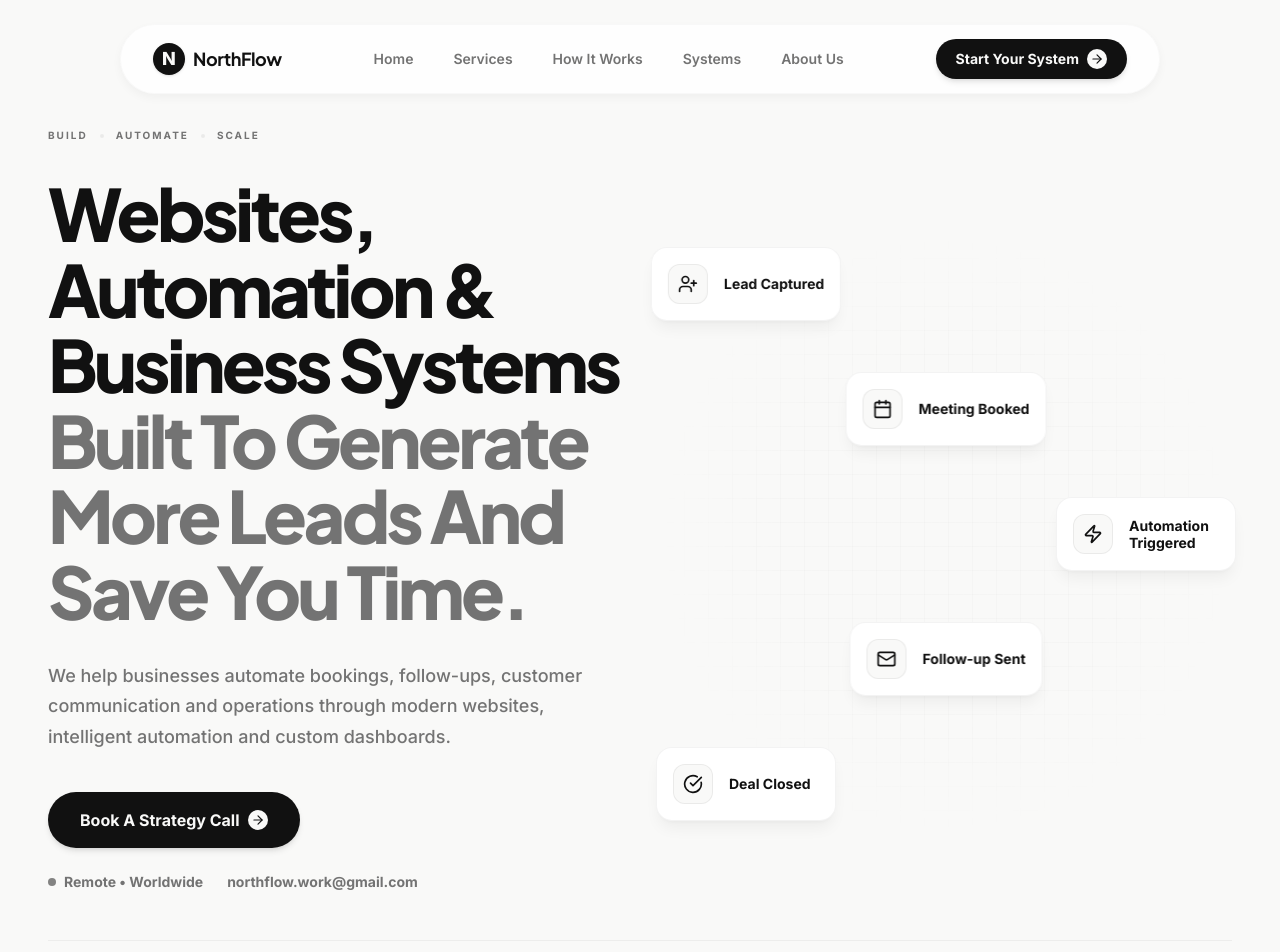
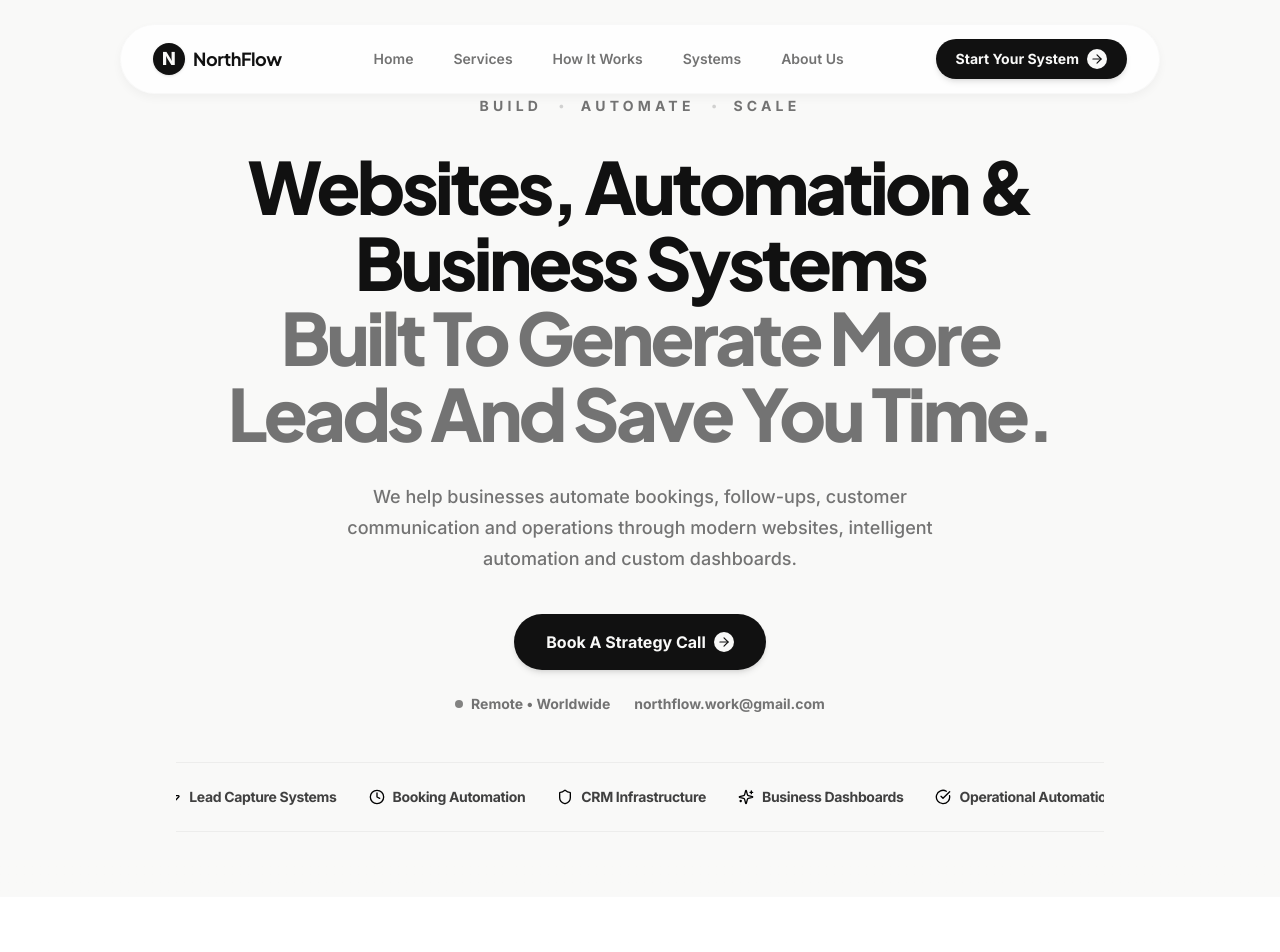
Before and after one commit to ravisharma-09/northflow, a Next.js app: page / in a window 1280 px wide. Shown: the top 952 px of the page. Built offline with nearby package versions, Linux system fonts and the light colour scheme.

Commit message:
style: center hero, remove floating image, and fix typography

```diff
--- a/src/components/Hero/Hero.tsx
+++ b/src/components/Hero/Hero.tsx
@@ -117,7 +117,7 @@ export default function Hero() {
   ];
 
   return (
-    <section ref={containerRef} id="home" className="relative min-h-screen pt-32 pb-16 flex flex-col justify-between overflow-x-clip">
+    <section ref={containerRef} id="home" className="relative pt-24 pb-16 flex flex-col justify-center overflow-x-clip min-h-[90vh]">
       {/* Background with fading grid and soft glow */}
       <div className="hero-bg absolute inset-0 opacity-0 z-0 pointer-events-none">
         <div className="absolute inset-0 grid-floor bg-[linear-gradient(to_right,#80808012_1px,transparent_1px),linear-gradient(to_bottom,#80808012_1px,transparent_1px)] bg-[size:24px_24px] [mask-image:radial-gradient(ellipse_60%_50%_at_50%_0%,#000_70%,transparent_100%)] opacity-[0.03]" />
@@ -126,33 +126,30 @@ export default function Hero() {
       </div>
 
       {/* Main Content */}
-      <div className="w-full max-w-7xl mx-auto px-6 md:px-12 flex-1 grid grid-cols-1 lg:grid-cols-12 gap-16 lg:gap-10 items-center z-10 relative">
+      <div className="w-full max-w-5xl mx-auto px-6 md:px-12 flex flex-col items-center text-center z-10 relative">
 
-        {/* Left Side: Headlines and CTAs */}
-        <div className="lg:col-span-6 flex flex-col justify-center text-left">
-
-          <div className="hero-headline flex items-center gap-3 mb-8">
-            <span className="text-[10px] font-bold tracking-[0.2em] uppercase text-muted">Build</span>
-            <span className="w-1 h-1 rounded-full bg-border"></span>
-            <span className="text-[10px] font-bold tracking-[0.2em] uppercase text-muted">Automate</span>
-            <span className="w-1 h-1 rounded-full bg-border"></span>
-            <span className="text-[10px] font-bold tracking-[0.2em] uppercase text-muted">Scale</span>
-          </div>
+        <div className="hero-headline flex items-center justify-center gap-4 mb-8">
+          <span className="text-sm font-bold tracking-[0.3em] uppercase text-muted">Build</span>
+          <span className="text-muted/30 text-xs">•</span>
+          <span className="text-sm font-bold tracking-[0.3em] uppercase text-muted">Automate</span>
+          <span className="text-muted/30 text-xs">•</span>
+          <span className="text-sm font-bold tracking-[0.3em] uppercase text-muted">Scale</span>
+        </div>
 
           {/* Heading */}
-          <h1 className="hero-headline text-5xl sm:text-6xl lg:text-7xl font-display font-black tracking-tighter leading-[1.05] text-foreground mb-8 max-w-[800px]">
-            Websites, Automation & Business Systems <br />
+          <h1 className="hero-headline text-5xl sm:text-6xl lg:text-7xl font-display font-black tracking-tighter leading-[1.05] text-foreground mb-8 max-w-[900px]">
+            Websites, Automation & Business Systems <br className="hidden md:block" />
             <span className="text-muted">Built To Generate More Leads And Save You Time.</span>
           </h1>
 
           {/* Subtext */}
-          <p className="hero-paragraph text-base sm:text-lg text-muted font-medium max-w-[600px] leading-[1.7] mb-10">
+          <p className="hero-paragraph text-base sm:text-lg text-muted font-medium max-w-[640px] leading-[1.7] mb-10">
             We help businesses automate bookings, follow-ups, customer communication and operations through modern websites, intelligent automation and custom dashboards.
           </p>
 
           {/* Call To Actions */}
-          <div className="flex flex-col gap-6 mb-12">
-            <div className="flex flex-wrap items-center gap-4">
+          <div className="flex flex-col items-center gap-6 mb-12">
+            <div className="flex flex-wrap items-center justify-center gap-4">
               <a
                 href="#cta"
                 className="hero-button flex items-center gap-2 px-8 py-4 rounded-full bg-foreground text-background font-bold text-base hover:scale-[1.03] transition-transform duration-300 shadow-md group outline-none"
@@ -176,18 +173,11 @@ export default function Hero() {
             </div>
           </div>
 
-
         </div>
 
-        {/* Right Side: 2D Visual Container */}
-        <div className="lg:col-span-6 h-[450px] lg:h-[600px] w-full relative z-10 overflow-visible">
-          <HeroVisual />
-        </div>
-      </div>
-
       {/* Trust Badges Row */}
-      <div className="w-full max-w-7xl mx-auto px-6 md:px-12 mt-8 lg:mt-0 z-10 relative">
-        <div className="w-full border-y border-border/80 py-6 overflow-x-auto scrollbar-none flex gap-8 md:justify-between items-center whitespace-nowrap">
+      <div className="w-full max-w-5xl mx-auto px-6 md:px-12 mt-8 lg:mt-0 z-10 relative">
+        <div className="w-full border-y border-border/80 py-6 overflow-x-auto scrollbar-none flex gap-8 justify-center items-center whitespace-nowrap">
           {featureBadges.map((badge, idx) => {
             const Icon = badge.icon;
             return (
```
